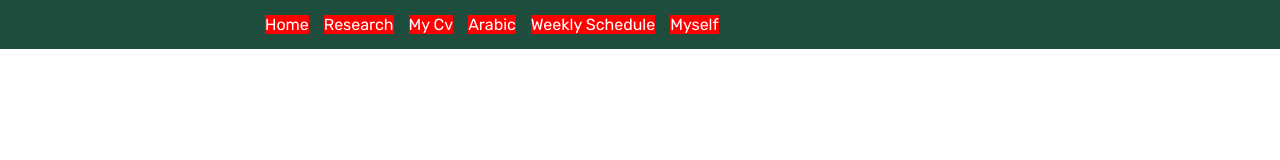
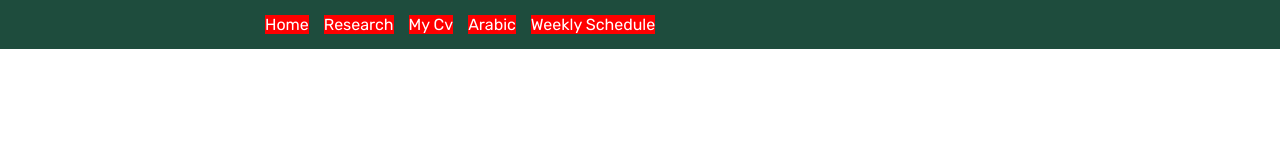
Before and after one commit to jasonghaleb/jasonghaleb.github.io, a plain HTML site: page index.html in a window 1280 px wide. Drawn offline with Linux system fonts and the light colour scheme.

Commit message:
Update index.html

```diff
--- a/index.html
+++ b/index.html
@@ -24,10 +24,7 @@
                         <li>My Cv</li>
                         <li>Arabic</li>
                         <li>Weekly Schedule</li>
-                        <li>Myself</li>
-
                 </ul>
-
         </nav>
         <main>
         </main>
```
